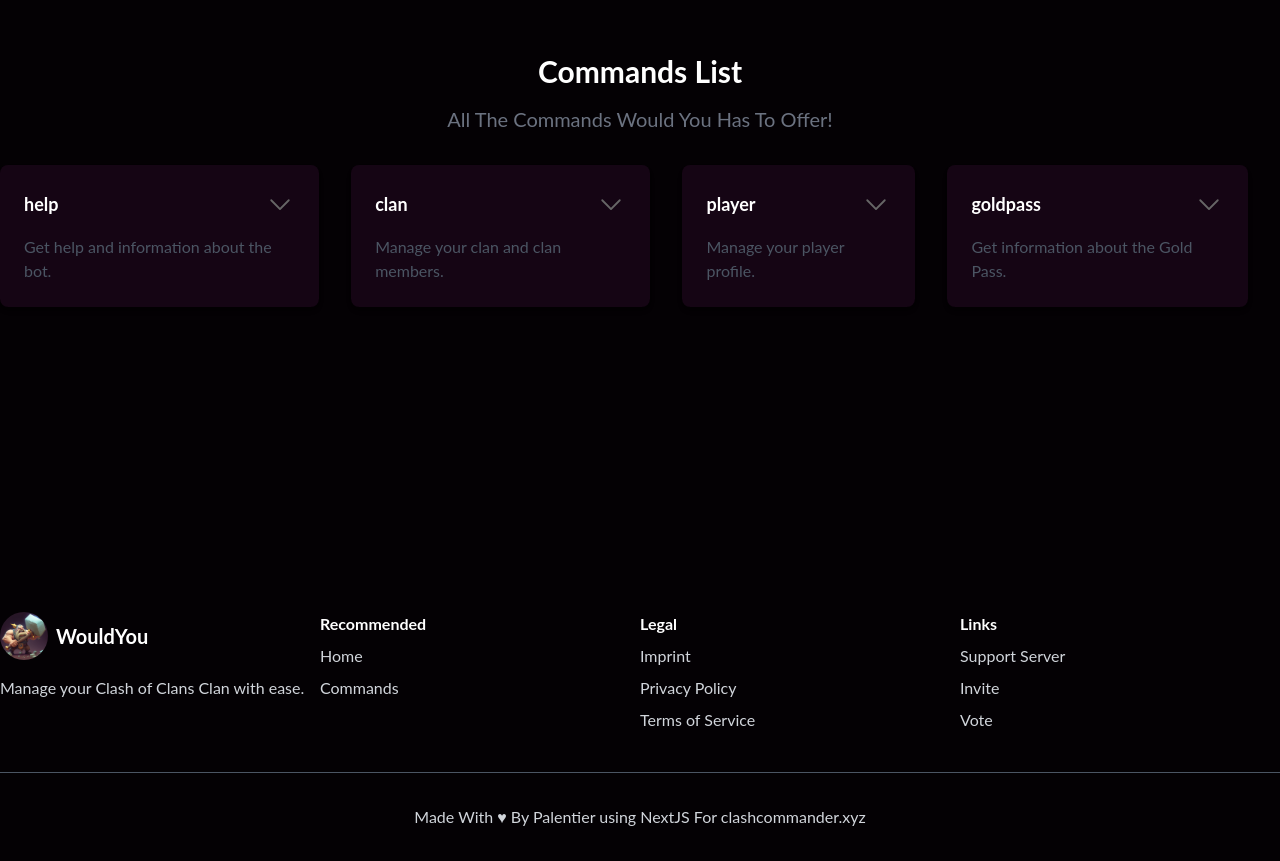
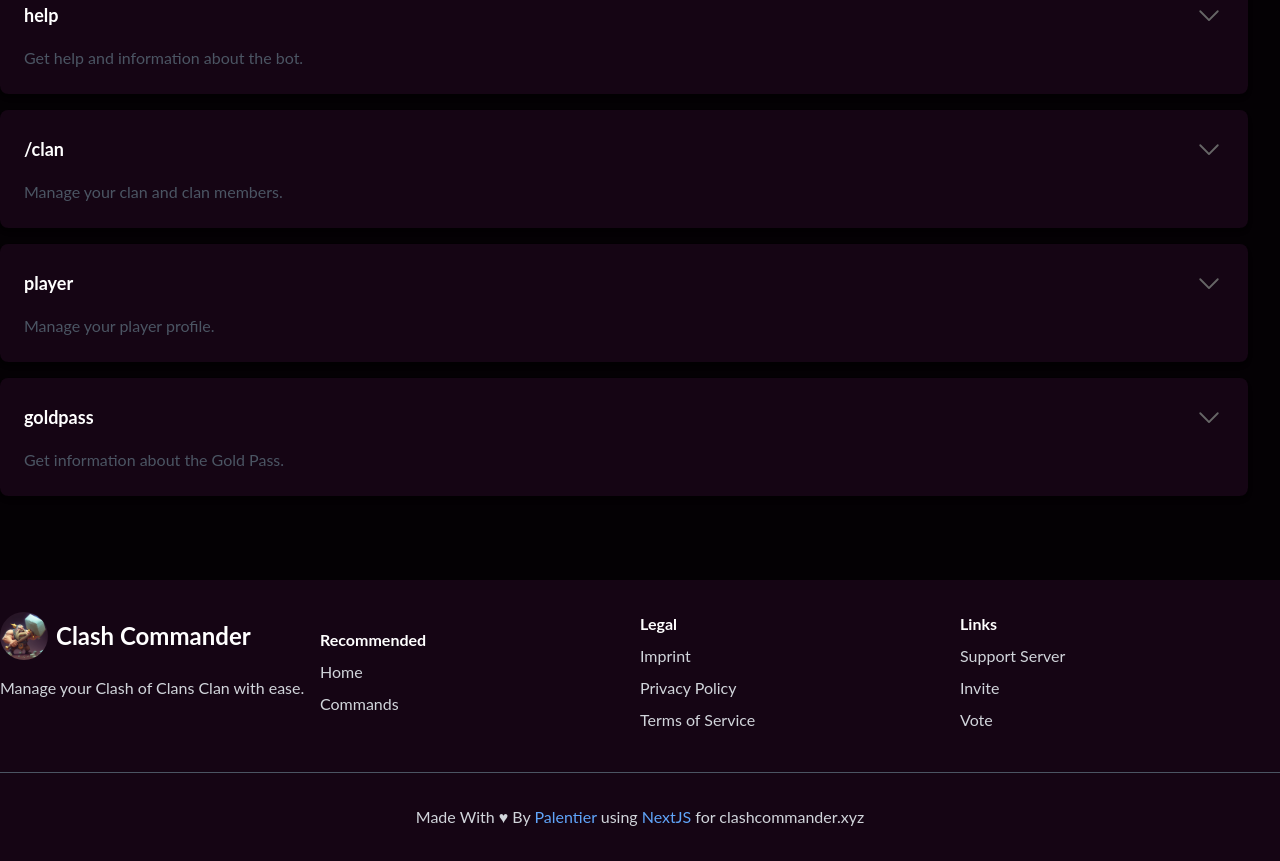
Before and after one commit to mezotv/clash-commander, a Next.js app: page /commands in a window 1280 px wide. Shown: the part 220-1081 px from the top of the page. Built offline with nearby package versions, Linux system fonts and the light colour scheme.

Commit message:
fixed and styled

```diff
--- a/components/Features.tsx
+++ b/components/Features.tsx
@@ -5,6 +5,7 @@
 import { useInView } from "react-intersection-observer";
 import ClanEmbed from "./ClanEmbed";
 import PlayerEmbed from "./PlayerEmbed";
+import InviteSection from "./InviteSection";
 
 const Features = () => {
   const controls = useAnimation();
@@ -105,28 +106,10 @@
                 "https://discord.com/oauth2/authorize?client_id=1057995097167368222&scope=bot&permissions=277025770560"
               }
             >
-              <button
-                className="bg-purple-300 hover:bg-purple-500 text-white font-bold py-4 px-8 rounded-full"
-                ref={ref}
-              >
-                <m.span
-                  initial={{ opacity: 0, scale: 0 }}
-                  animate={controls}
-                  transition={{ duration: 0.8, delay: 0.6 }}
-                >
-                  <m.span
-                    initial={{ opacity: 0, scale: 0 }}
-                    animate={controls}
-                    transition={{ duration: 0.8, delay: 0.8 }}
-                    whileHover={{ scale: 1.1, transition: { duration: 0.3 } }}
-                    whileTap={{ scale: 0.9 }}
-                  >
-                    Get Started
-                  </m.span>
-                </m.span>
-              </button>
+             <InviteSection/>
             </Link>
           </div>
+
         </div>
       </div>
     </LazyMotion>
--- a/components/Footer.tsx
+++ b/components/Footer.tsx
@@ -2,50 +2,79 @@
 
 const Footer = () => {
   return (
-    <footer className=" py-8">
+    <footer className="secondary py-8">
       <div className="container mx-auto">
         <div className="flex flex-wrap justify-between">
           <div className="w-full md:w-1/2 lg:w-1/4 mb-6 lg:mb-0">
-            <div className="flex items-center">
-              <img src="/clash_commander.png" alt="Logo" className="w-12 h-12 mr-2 rounded-full" draggable={false} />
-              <p className="text-white text-xl font-bold">WouldYou</p>
+            <div className="flex items-center justify-center md:justify-start">
+              <img
+                src="/clash_commander.png"
+                alt="Logo"
+                className="w-12 h-12 mr-2 rounded-full"
+                draggable={false}
+              />
+              <p className="text-white text-2xl font-bold">Clash Commander</p>
             </div>
-            <p className="text-gray-300 mt-4">
+            <p className="text-gray-300 mt-4 text-center md:text-left">
               Manage your Clash of Clans Clan with ease.
             </p>
           </div>
-          <div className="w-full md:w-1/2 lg:w-1/4">
+          <div className="w-full md:w-1/2 lg:w-1/4  flex flex-col justify-center ">
             <h4 className="text-white font-bold mb-2">Recommended</h4>
+            <ul className="text-gray-300">
+              <li>
                 <Link href="/" passHref>
-              <p className="text-gray-300 hover:text-white block mb-2">Home</p>
+                  <span className="block mb-2 cursor-pointer hover:text-white">Home</span>
                 </Link>
+              </li>
+              <li>
                 <Link href="/commands" passHref>
-              <p className="text-gray-300 hover:text-white block mb-2">Commands</p>
+                  <span className="block mb-2 cursor-pointer hover:text-white">Commands</span>
                 </Link>
+              </li>
+            </ul>
           </div>
           <div className="w-full md:w-1/2 lg:w-1/4">
             <h4 className="text-white font-bold mb-2">Legal</h4>
+            <ul className="text-gray-300">
+              <li>
                 <Link href="/imprint" passHref>
-              <p className="text-gray-300 hover:text-white block mb-2">Imprint</p>
+                  <span className="block mb-2 cursor-pointer hover:text-white">Imprint</span>
                 </Link>
+              </li>
+              <li>
                 <Link href="/privacy" passHref>
-              <p className="text-gray-300 hover:text-white block mb-2">Privacy Policy</p>
+                  <span className="block mb-2 cursor-pointer hover:text-white">Privacy Policy</span>
                 </Link>
-            <Link href="/terms" passHref >
-              <p className="text-gray-300 hover:text-white block mb-2">Terms of Service</p>
+              </li>
+              <li>
+                <Link href="/terms" passHref>
+                  <span className="block mb-2 cursor-pointer hover:text-white">Terms of Service</span>
                 </Link>
+              </li>
+            </ul>
           </div>
           <div className="w-full md:w-1/2 lg:w-1/4">
             <h4 className="text-white font-bold mb-2">Links</h4>
-            <Link href="/discord" passHref target="_blank">
-              <p className="text-gray-300 hover:text-white block mb-2" rel="noopener noreferrer">Support Server</p>
+            <ul className="text-gray-300">
+              <li>
+                <Link href="/discord" passHref>
+                  <span className="block mb-2 cursor-pointer hover:text-white" rel="noopener noreferrer">
+                    Support Server
+                  </span>
                 </Link>
-            <Link href="/invite" passHref target="_blank">
-              <p className="text-gray-300 hover:text-white block mb-2"  rel="noopener noreferrer">Invite</p>
+              </li>
+              <li>
+                <Link href="/invite" passHref>
+                  <span className="block mb-2 cursor-pointer hover:text-white" rel="noopener noreferrer">Invite</span>
                 </Link>
-            <Link href="/vote" passHref target="_blank">
-              <p className="text-gray-300 hover:text-white block mb-2"  rel="noopener noreferrer">Vote</p>
+              </li>
+              <li>
+                <Link href="/vote" passHref>
+                  <span className="block mb-2 cursor-pointer hover:text-white" rel="noopener noreferrer">Vote</span>
                 </Link>
+              </li>
+            </ul>
           </div>
         </div>
       </div>
@@ -53,14 +82,14 @@
         <div className="container mx-auto">
           <p className="text-gray-300 text-center">
             Made With ♥ By{" "}
-            <Link href="https://github.com/MarcWebDev" target="_blank" rel="noopener noreferrer">
-              Palentier
+            <Link href="https://github.com/palentier" target="_blank" rel="noopener noreferrer">
+              <span className="text-blue-400 cursor-pointer">Palentier</span>
             </Link>{" "}
             using{" "}
-            <Link href="https://github.com/mezotv" target="_blank" rel="noopener noreferrer">
-              NextJS
+            <Link href="https://nextjs.org" target="_blank" rel="noopener noreferrer">
+              <span className="text-blue-400 cursor-pointer">NextJS</span>
             </Link>{" "}
-            For clashcommander.xyz
+            for clashcommander.xyz
           </p>
         </div>
       </div>
--- a/components/InviteSection.tsx
+++ b/components/InviteSection.tsx
@@ -50,7 +50,7 @@
     return "th";
   };
   return (
-    <section className="secondary py-8">
+    <section className=" py-8">
       <div className="container mx-auto">
         <div className="text-center">
           <h2 className="text-2xl font-bold text-white mb-4">
--- a/libs/constants.ts
+++ b/libs/constants.ts
@@ -2,25 +2,25 @@
   {
     name: "help",
     description: "Get help and information about the bot.",
-    usage: "!help",
+    usage: "/help",
     subcommands: "None",
   },
   {
-    name: "clan",
+    name: "/clan",
     description: "Manage your clan and clan members.",
-    usage: "!clan <subcommand>",
-    subcommands: "create, join, leave",
+    usage: "/clan <subcommand>",
+    subcommands: "tag",
   },
   {
     name: "player",
     description: "Manage your player profile.",
-    usage: "!player <subcommand>",
-    subcommands: "info, stats, inventory",
+    usage: "/player <subcommand>",
+    subcommands: "tag",
   },
   {
     name: "goldpass",
     description: "Get information about the Gold Pass.",
-    usage: "!goldpass",
+    usage: "/goldpass",
     subcommands: "None",
   },
 ];
--- a/pages/commands.tsx
+++ b/pages/commands.tsx
@@ -22,11 +22,13 @@
         <h1 className="text-3xl font-bold mb-4">Commands List</h1>
         <h3 className="text-xl text-gray-500 mb-8">All The Commands Would You Has To Offer!</h3>
 
-        <div className="flex flex-col md:flex-row">
+        <div className="flex flex-col w-full gap-4">
           {commands.map((command) => (
             <div
               key={command.name}
-              className="secondary p-6 rounded-lg shadow-md w-full md:w-auto mb-8 md:mb-0 md:mr-8"
+              className={`secondary p-6 rounded-lg shadow-md w-full md:w-auto mb-8 md:mb-0 md:mr-8 ${
+                openedCommand === command.name ? 'open' : ''
+              }`}
             >
               <div
                 className="flex justify-between items-center cursor-pointer mb-4"
--- a/pages/index.tsx
+++ b/pages/index.tsx
@@ -141,7 +141,6 @@
       <div className="">
       <Features/>
       </div>
-      <InviteSection/>
       <Footer/>
     </div>
   );
```
Lines whose indentation alone changed are shown as unchanged.
